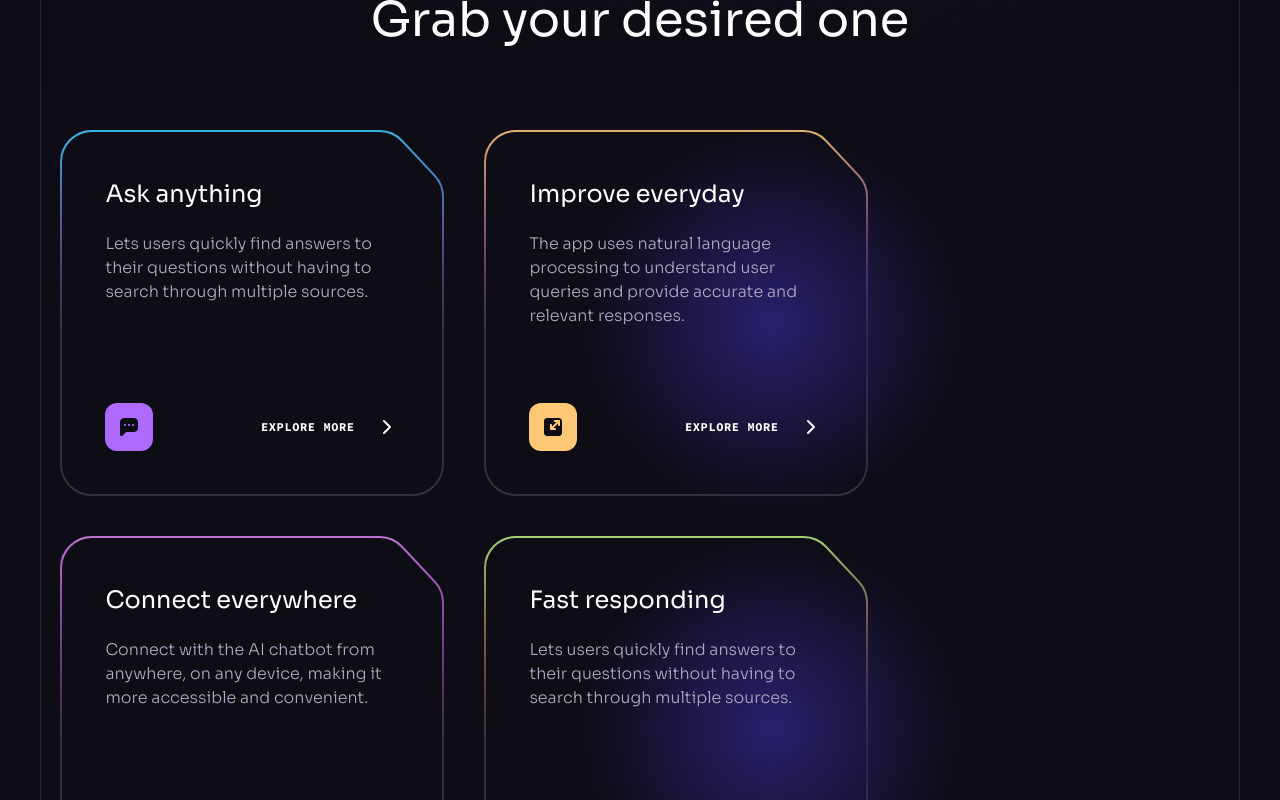
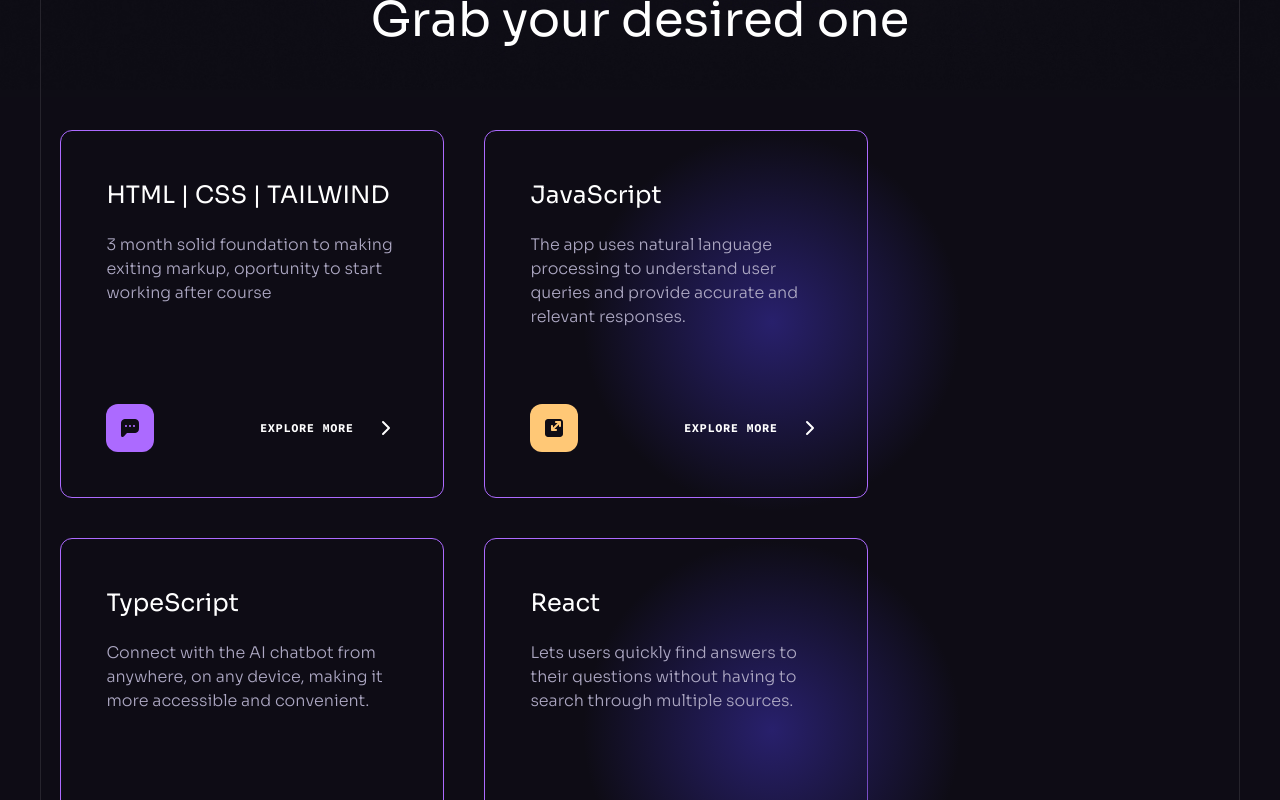
Before and after one commit to linesquad/linedevltd, a React (Vite) app: page / in a window 1280 px wide. Shown: the part 1720-2520 px from the top of the page. Built offline with nearby package versions, Linux system fonts and the light colour scheme.

Commit message:
implement course cards hover and bg img change

```diff
--- a/src/components/Benefits.jsx
+++ b/src/components/Benefits.jsx
@@ -17,10 +17,7 @@ const Benefits = () => {
         <div className="flex flex-col md:flex-row flex-wrap gap-10 mb-10">
           {benefits.map((item) => (
             <div
-              className=" block relative p-[7px] bg-no-repeat bg-[length:100%_100%] max-w-[24rem]"
-              style={{
-                background: `url(${item.backgroundUrl})`,
-              }}
+              className=" block relative p-[7px] bg-no-repeat bg-[length:100%_100%] max-w-[24rem] border-color-1 border rounded-xl hover:border-transparent transition-all duration-300 ease-linear"
               key={item.id}
             >
               <div className=" relative z-2 flex flex-col min-h-[22rem] p-[2.4rem] pointer-events-none">
@@ -33,7 +30,7 @@ const Benefits = () => {
                     width={48}
                     height={48}
                   />
-                  <p className=" ml-auto font-code text-xs font-bold text-n-1 uppercase tracking-wider">
+                  <p className=" ml-auto font-code text-xs font-bold text-n-1 uppercase tracking-wider cursor-pointer">
                     Explore more
                   </p>
                   <Arrow />
--- a/src/constants/index.js
+++ b/src/constants/index.js
@@ -3,7 +3,6 @@ import {
   benefitIcon2,
   benefitIcon3,
   benefitIcon4,
-  benefitImage2,
   chromecast,
   disc02,
   discord,
@@ -293,53 +292,53 @@ export const coursePricing = [
 export const benefits = [
   {
     id: "0",
-    title: "Ask anything",
-    text: "Lets users quickly find answers to their questions without having to search through multiple sources.",
+    title: "HTML | CSS | TAILWIND",
+    text: "3 month solid foundation to making exiting markup, oportunity to start working after course",
     backgroundUrl: card1,
     iconUrl: benefitIcon1,
-    imageUrl: benefitImage2,
+    imageUrl: roadmap1,
   },
   {
     id: "1",
-    title: "Improve everyday",
+    title: "JavaScript",
     text: "The app uses natural language processing to understand user queries and provide accurate and relevant responses.",
     backgroundUrl: card2,
     iconUrl: benefitIcon2,
-    imageUrl: benefitImage2,
+    imageUrl: roadmap1,
     light: true,
   },
   {
     id: "2",
-    title: "Connect everywhere",
+    title: "TypeScript",
     text: "Connect with the AI chatbot from anywhere, on any device, making it more accessible and convenient.",
     backgroundUrl: card3,
     iconUrl: benefitIcon3,
-    imageUrl: benefitImage2,
+    imageUrl: roadmap1,
   },
   {
     id: "3",
-    title: "Fast responding",
+    title: "React",
     text: "Lets users quickly find answers to their questions without having to search through multiple sources.",
     backgroundUrl: card4,
     iconUrl: benefitIcon4,
-    imageUrl: benefitImage2,
+    imageUrl: roadmap1,
     light: true,
   },
   {
     id: "4",
-    title: "Ask anything",
+    title: "React Native",
     text: "Lets users quickly find answers to their questions without having to search through multiple sources.",
     backgroundUrl: card5,
     iconUrl: benefitIcon1,
-    imageUrl: benefitImage2,
+    imageUrl: roadmap1,
   },
   {
     id: "5",
-    title: "Improve everyday",
+    title: "Node js",
     text: "The app uses natural language processing to understand user queries and provide accurate and relevant responses.",
     backgroundUrl: card6,
     iconUrl: benefitIcon2,
-    imageUrl: benefitImage2,
+    imageUrl: roadmap1,
   },
 ];
 
```
